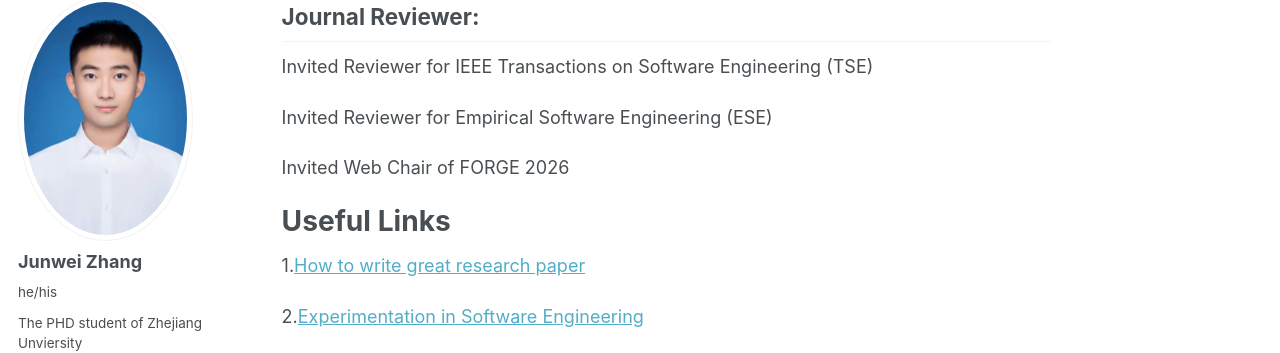
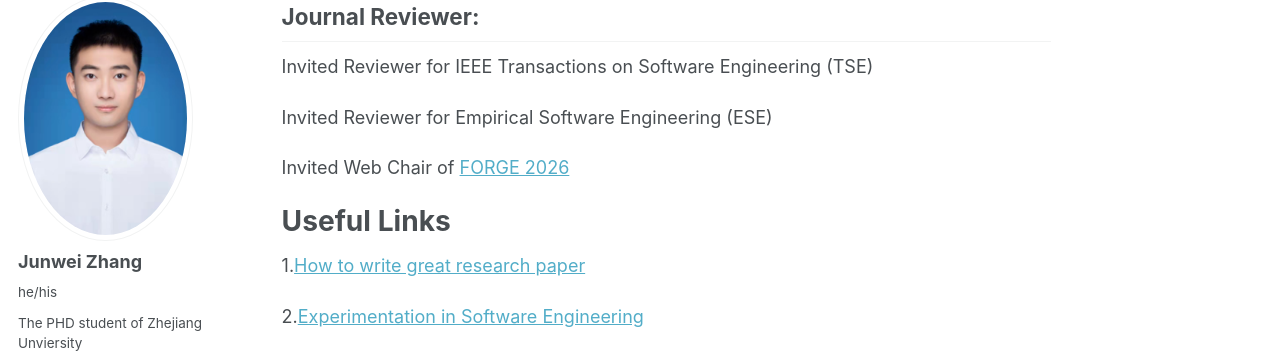
Before and after one commit to jw-zhang-zju/jw-zhang-zju.github.io, a Jekyll site: the page built from _pages/about.md, in a window 1280 px wide and 900 px high, scrolled down 3000 px. Shown: the part 103-456 px from the top of the window. Built offline with Jekyll 4.4.1, drawn with Linux system fonts in a browser that asks for light colours; part of the change alters nothing that is shown.

```diff
--- a/_pages/about.md
+++ b/_pages/about.md
@@ -86,7 +86,7 @@ Invited Reviewer for IEEE Transactions on Software Engineering (TSE)
 
 Invited Reviewer for Empirical Software Engineering (ESE)
 
-Invited Web Chair of FORGE 2026
+Invited Web Chair of [FORGE 2026](https://conf.researchr.org/home/forge-2026)
 
 # Useful Links
 
```
